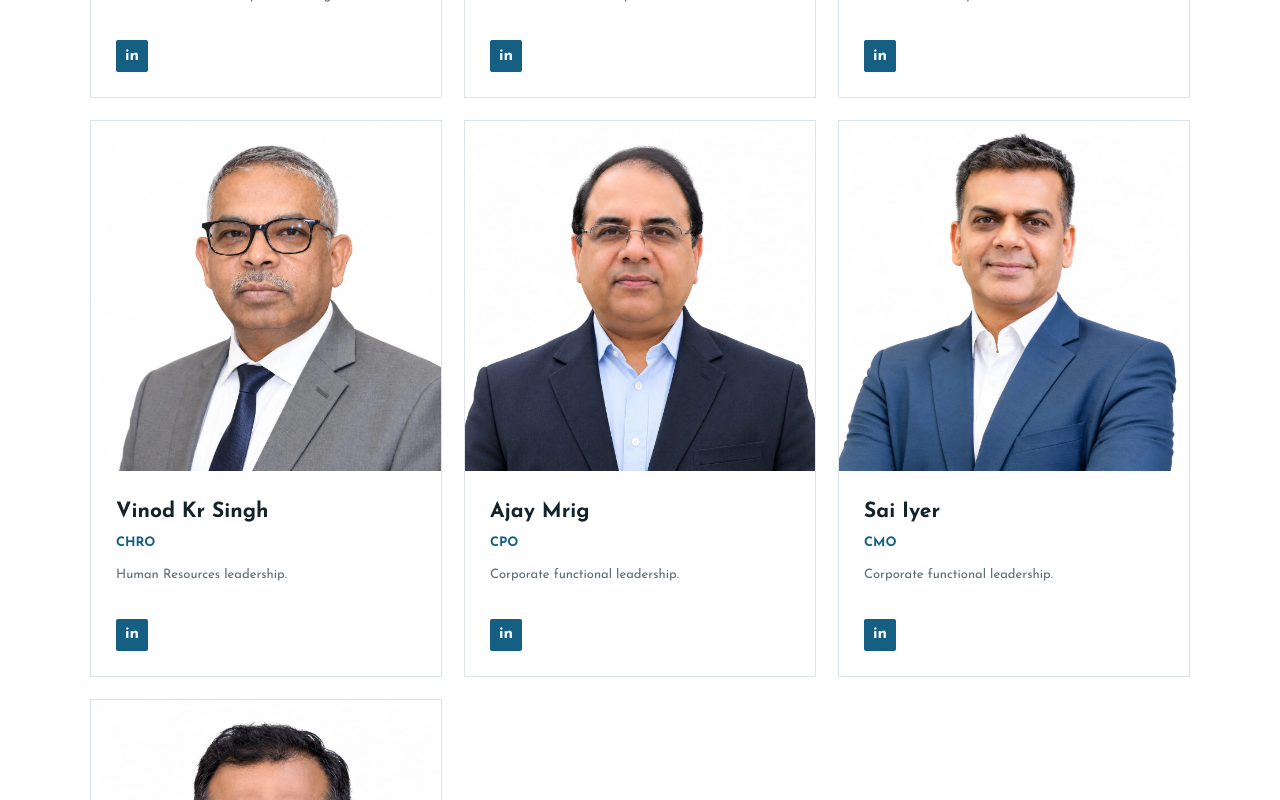
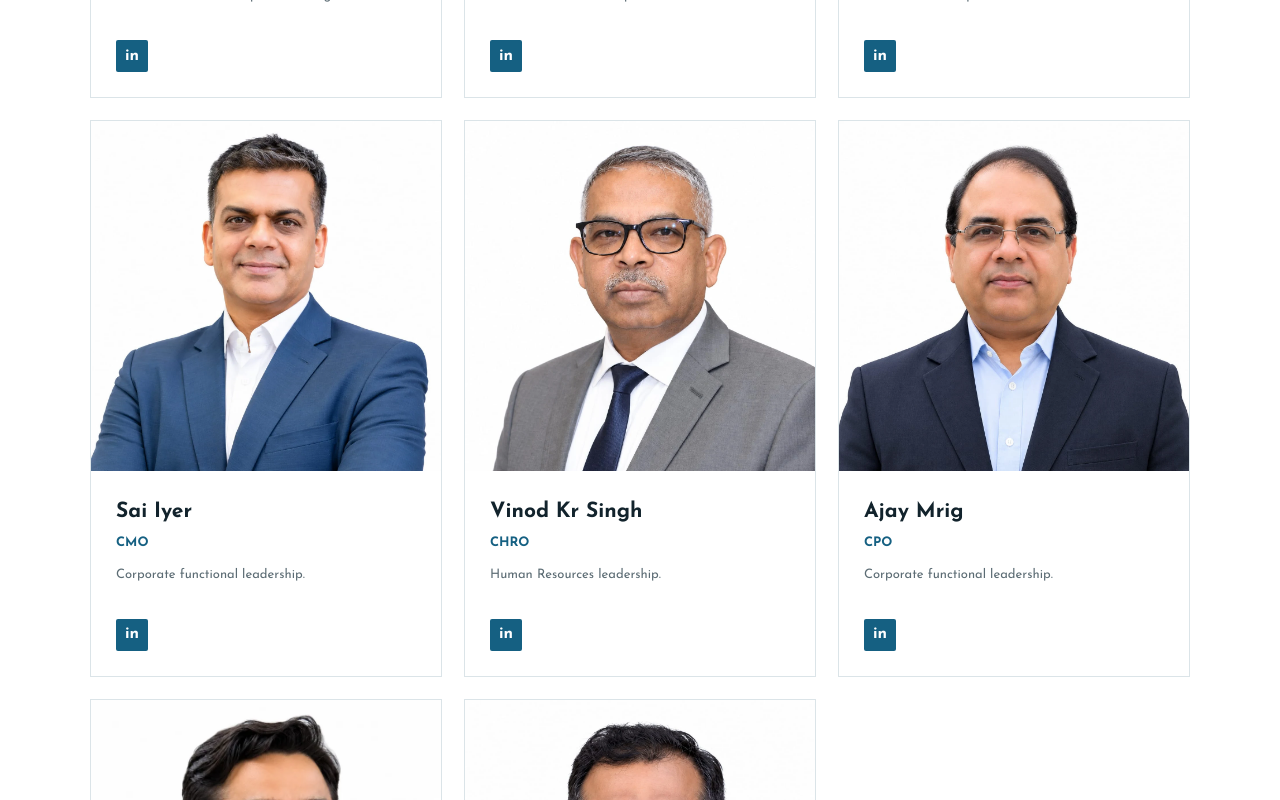
Before and after one commit to Akash-abacusdesk/highwayroop, a Next.js app: page /about/leadership in a window 1280 px wide. Shown: the part 1520-2320 px from the top of the page. Built offline with nearby package versions, Linux system fonts and the light colour scheme.

Commit message:
Leadership: reorder CMO before CHRO/CPO; add Chief Compliance Officer

```diff
--- a/components/about/data.ts
+++ b/components/about/data.ts
@@ -12,9 +12,10 @@ export const LEADERS: { name: string; role: string; bio: string; linkedin?: stri
   { name: 'Ramanathan Iyer', role: 'BU Head (Steering)', bio: 'Business Unit leadership for Steering.', linkedin: 'https://www.linkedin.com/in/ramanathan-iyer-a5546616/', image: '/assets/leadership/ramanathan.webp' },
   { name: 'Sunil Ailavadi', role: 'BU Head (Powertrain)', bio: 'Business Unit leadership for Powertrain.', linkedin: 'https://www.linkedin.com/in/sunil-ailavadi-34b23311/', image: '/assets/leadership/sunil-ailawadi.webp' },
   { name: 'Anirban Sanyal', role: 'CFO', bio: 'Finance leadership.', linkedin: 'https://www.linkedin.com/in/anirbansanyal1975', image: '/assets/leadership/anirban-cfo.webp' },
+  { name: 'Sai Iyer', role: 'CMO', bio: 'Corporate functional leadership.', linkedin: 'https://www.linkedin.com/in/sai-iyer-1615b65/', image: '/assets/leadership/sai-iyer-cmo.webp' },
   { name: 'Vinod Kr Singh', role: 'CHRO', bio: 'Human Resources leadership.', linkedin: 'https://www.linkedin.com/in/vinod-singh-1a58b922/', image: '/assets/leadership/vinod-chro.webp' },
   { name: 'Ajay Mrig', role: 'CPO', bio: 'Corporate functional leadership.', linkedin: 'https://www.linkedin.com/in/ajay-m-74445425/', image: '/assets/leadership/ajay-cpo.webp' },
-  { name: 'Sai Iyer', role: 'CMO', bio: 'Corporate functional leadership.', linkedin: 'https://www.linkedin.com/in/sai-iyer-1615b65/', image: '/assets/leadership/sai-iyer-cmo.webp' },
+  { name: 'Piyush', role: 'Chief Compliance Officer', bio: 'Compliance leadership.', linkedin: 'https://www.linkedin.com/in/piyush-asija-b8884817', image: '/assets/leadership/piyush-cco.webp' },
   { name: 'Prajod', role: 'VP Technology', bio: 'Technology leadership.', linkedin: 'https://www.linkedin.com/in/prajod-ayyappath-794427b/', image: '/assets/leadership/prajod-vp-technology.webp' },
 ]
 
```
Also changed, not shown: public/assets/leadership/piyush-cco.webp (added).
